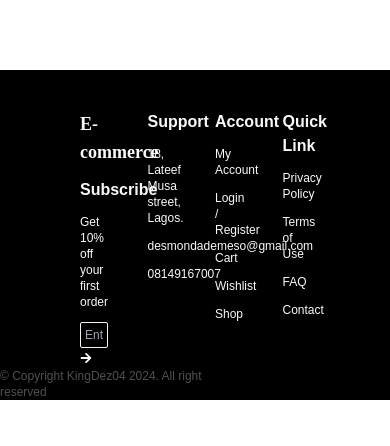
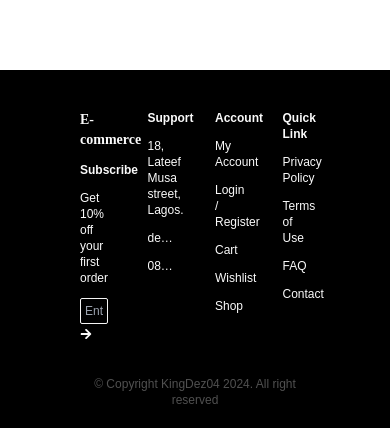
Before and after one commit to KingDez04/EcmrcWbst, a React (Vite) app: page /Cart in a window 390 px wide. Shown: the part 395-841 px from the top of the page. Built offline with nearby package versions, Linux system fonts and the light colour scheme; no server answers.

Commit message:
fix(ui): adjust box sizing for improved mobile responsiveness

```diff
--- a/src/components/Cart/Cart.jsx
+++ b/src/components/Cart/Cart.jsx
@@ -98,8 +98,14 @@ const Cart = () => {
                 className="shadow-md text-center grid grid-cols-4 p-3 relative"
               >
                 <div className="flex gap-3">
-                  <img src={item.image} alt={item.title} className="max-h-5" />
-                  <p>{item.title}</p>
+                  <img
+                    src={item.image}
+                    alt={item.title}
+                    className="max-h-5 max-w-5"
+                  />
+                  <p className="overflow-hidden overflow-ellipsis">
+                    {item.title}
+                  </p>
                 </div>
                 <p>{item.price}</p>
                 <p>{item.quantity || 1}</p>
--- a/src/components/Footer/Footer.jsx
+++ b/src/components/Footer/Footer.jsx
@@ -28,10 +28,13 @@ const Footer = () => {
       });
   };
   return (
-    <footer className="bg-black relative mt-20 text-[#FAFAFA] grid grid-cols-4 gap-10 p-10 px-20 text-xs font-textFont">
+    <footer className="bg-black mt-20 text-[#FAFAFA] pt-10 pb-5 px-20 text-xs font-textFont">
+      <div className=" grid grid-cols-4 gap-10 pb-10">
         <div className="flex flex-col gap-3">
-        <p className="text-lg font-bold font-headingsFont">E-commerce</p>
-        <p className="text-base font-semibold">Subscribe</p>
+          <p className="text-sm md:text-lg font-bold font-headingsFont">
+            E-commerce
+          </p>
+          <p className="md:text-base font-semibold">Subscribe</p>
           <p>Get 10% off your first order</p>
           <form
             onSubmit={handleSubmit(onSubmit)}
@@ -54,35 +57,65 @@ const Footer = () => {
               className="border-[#F5F5F5] border-[1px] rounded-sm bg-transparent outline-none p-1"
             />
             <p className="text-[#cc3d3d]">{errors.email?.message}</p>
-          <button type="submit" className="relative translate-y-1">
+            <button
+              type="submit"
+              className="relative translate-y-1 hover:text-[#c0c0c0]"
+            >
               <FaArrowRight />
             </button>
           </form>
         </div>
         <div className="flex flex-col gap-3">
-        <p className="text-base font-semibold">Support</p>
+          <p className="md:text-base font-semibold">Support</p>
           <p>18, Lateef Musa street, Lagos.</p>
-        <a href="mailto:desmondademeso@gmail.com">desmondademeso@gmail.com</a>
-        <a href="tel:08149167007">08149167007</a>
+          <a
+            href="mailto:desmondademeso@gmail.com"
+            className="overflow-hidden overflow-ellipsis hover:text-[#c0c0c0]"
+          >
+            desmondademeso@gmail.com
+          </a>
+          <a
+            href="tel:08149167007"
+            className="overflow-hidden overflow-ellipsis hover:text-[#c0c0c0]"
+          >
+            08149167007
+          </a>
         </div>
         <div className="flex flex-col gap-3">
-        <p className="text-base font-semibold">Account</p>
-        <Link to="/profile">My Account</Link>
+          <p className="md:text-base font-semibold">Account</p>
+          <Link to="/account" className="hover:text-[#c0c0c0]">
+            My Account
+          </Link>
           <p>
-          <Link to="/login">Login</Link> / <Link to="/signup">Register</Link>
+            <Link to="/login" className="hover:text-[#c0c0c0]">
+              Login
+            </Link>{" "}
+            /{" "}
+            <Link to="/signup" className="hover:text-[#c0c0c0]">
+              Register
+            </Link>
           </p>
-        <Link to="/cart">Cart</Link>
-        <Link to="/wishlist">Wishlist</Link>
-        <Link to="/">Shop</Link>
+          <Link to="/cart" className="hover:text-[#c0c0c0]">
+            Cart
+          </Link>
+          <Link to="/wishlist" className="hover:text-[#c0c0c0]">
+            Wishlist
+          </Link>
+          <Link to="/" className="hover:text-[#c0c0c0]">
+            Shop
+          </Link>
         </div>
         <div className="flex flex-col gap-3">
-        <p className="text-base font-semibold">Quick Link</p>
+          <p className="md:text-base font-semibold">Quick Link</p>
           <p>Privacy Policy</p>
           <p>Terms of Use</p>
           <p>FAQ</p>
-        <Link to="/contact">Contact</Link>
+          <Link to="/contact" className="hover:text-[#c0c0c0]">
+            Contact
+          </Link>
         </div>
-      <p className="text-[#505050] right-[40%] absolute bottom-0">
+      </div>
+      <p className="text-[#505050] text-center mb-0">
         &#169; Copyright KingDez04 2024. All right reserved
       </p>
     </footer>
```
Lines whose indentation alone changed are shown as unchanged.
